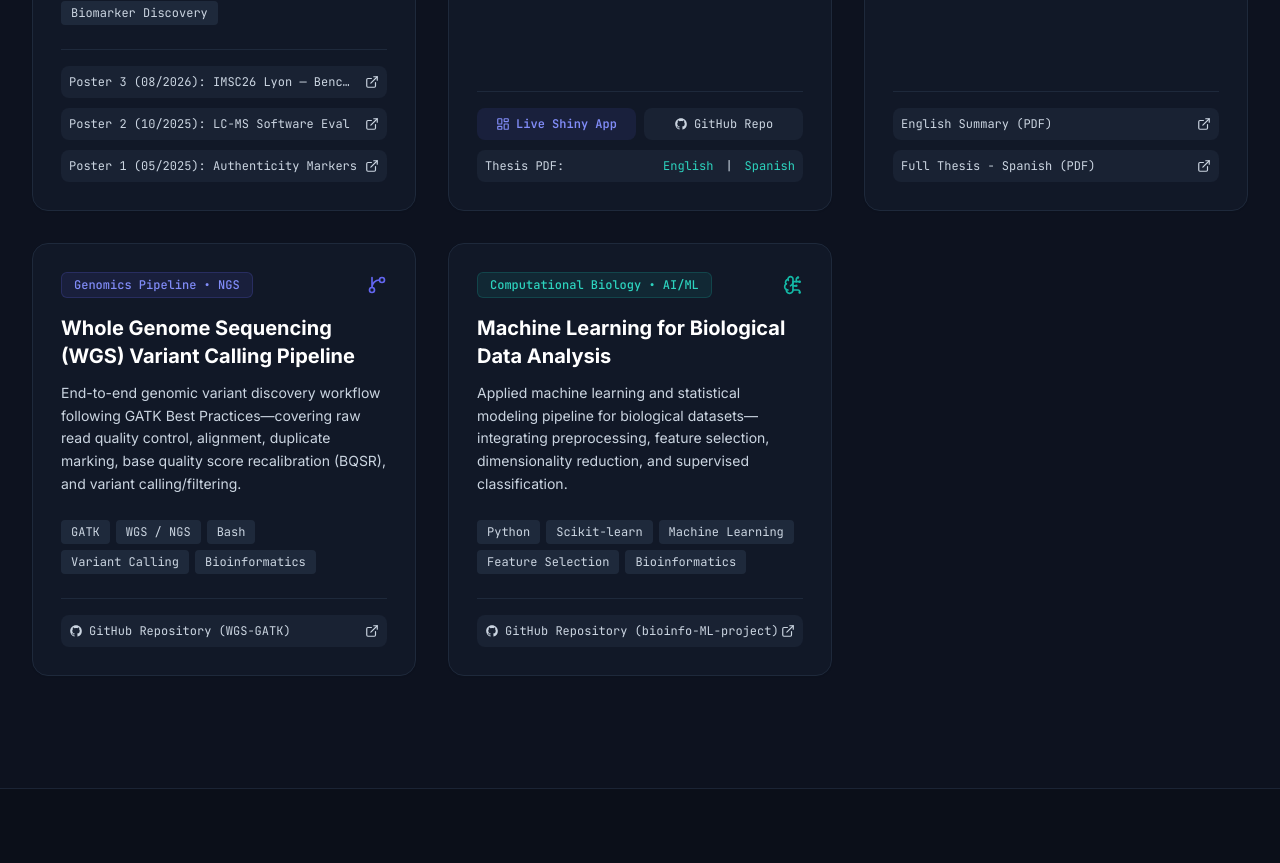
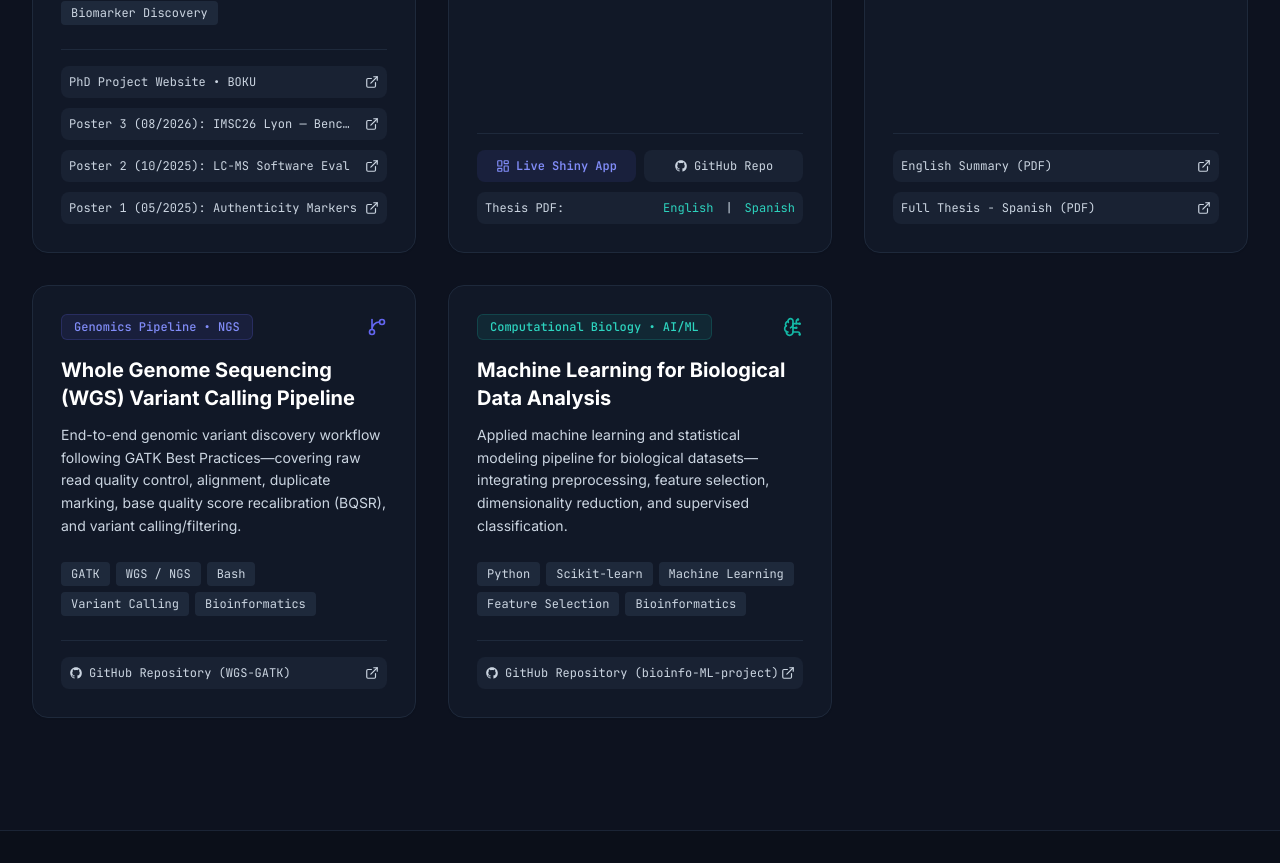
Before and after one commit to ssouzanava/ssouzanava.github.io, a plain HTML site: page index.html in a window 1280 px wide. Shown: the part 2281-3144 px from the top of the page. Drawn offline with nearby package versions, Linux system fonts and the light colour scheme.

Commit message:
Project website

```diff
--- a/index.html
+++ b/index.html
@@ -403,6 +403,11 @@
 
             <!-- Links Footer -->
             <div class="pt-4 border-t border-slate-200 dark:border-slate-800 space-y-2.5 text-xs font-mono">
+              <a href="https://forschung.boku.ac.at/en/projects/16332" target="_blank" rel="noopener noreferrer"
+                 class="flex items-center justify-between p-2 rounded-lg bg-slate-50 dark:bg-slate-800/60 hover:bg-bioTeal-500/10 text-slate-700 dark:text-slate-300 hover:text-bioTeal-500 transition-colors">
+                <span class="truncate pr-2">PhD Project Website • BOKU</span>
+                <i data-lucide="external-link" class="w-3.5 h-3.5 shrink-0"></i>
+              </a>
               <a href="https://drive.google.com/file/d/1pGFqK8hF_j0cC2Wqn_dBig3MsEO-3Kpv/view?usp=drive_link" target="_blank" rel="noopener noreferrer"
                  class="flex items-center justify-between p-2 rounded-lg bg-slate-50 dark:bg-slate-800/60 hover:bg-bioTeal-500/10 text-slate-700 dark:text-slate-300 hover:text-bioTeal-500 transition-colors">
                 <span class="truncate pr-2">Poster 3 (08/2026): IMSC26 Lyon — Benchmarking LC–HRMS NTA</span>
```
